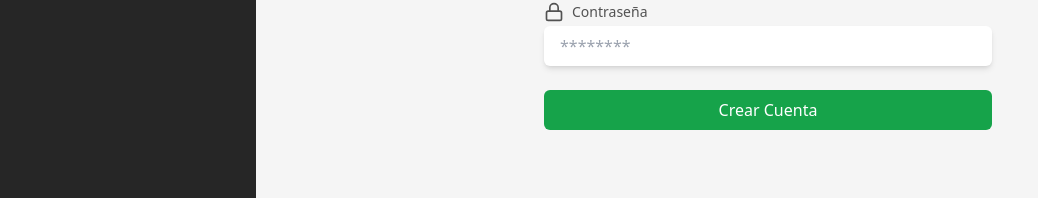
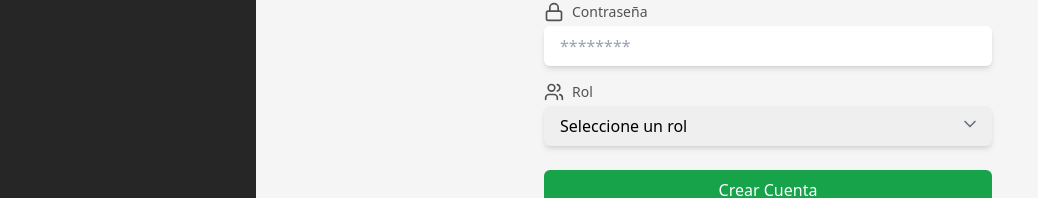
Before and after one commit to IvanGabrielYarupaitanRivera/SistemaDeGestionAcademica, a SvelteKit app: page /ingresar in a window 1280 px wide. Both pictures are taken after a click on the button "Crear Cuenta". Shown: the part 258-456 px from the top of the page, without its empty margins (0-1038 px from the left). Built offline with nearby package versions, Linux system fonts and the light colour scheme; no server answers.

Commit message:
Agregar selección de rol en el formulario de registro de usuario

```diff
--- a/src/routes/ingresar/+page.svelte
+++ b/src/routes/ingresar/+page.svelte
@@ -3,12 +3,13 @@
 	import { goto } from '$app/navigation';
 	import type { ActionResult } from '@sveltejs/kit';
 	import { fly } from 'svelte/transition';
-	import { Loader, Lock, Mail } from 'lucide-svelte';
+	import { ChevronDown, Loader, Lock, Mail, Users } from 'lucide-svelte';
 
 	let activeTab = $state('login');
 	let ingresando = $state(false);
 	let { form } = $props();
 	let showToast = $state(false);
+	let rolSeleccionado = $state('');
 
 	$effect(() => {
 		if (form?.error) {
@@ -109,7 +110,7 @@
 							name="email"
 							type="email"
 							required
-							class="mt-1 w-full rounded-md border-gray-300 px-4 py-2 shadow-md"
+							class="mt-1 w-full rounded-md px-4 py-2 shadow-md"
 						/>
 					</div>
 
@@ -126,7 +127,7 @@
 							name="password"
 							type="password"
 							required
-							class="mt-1 w-full rounded-md border-gray-300 px-4 py-2 shadow-md"
+							class="mt-1 w-full rounded-md px-4 py-2 shadow-md"
 						/>
 					</div>
 				</fieldset>
@@ -146,34 +147,59 @@
 					<legend class="sr-only">Datos de registro</legend>
 
 					<div>
-						<label class="flex items-center space-x-2 text-sm text-neutral-600" for="login-email">
+						<label class="flex items-center space-x-2 text-sm text-neutral-600" for="signUp-email">
 							<Mail class="h-5 w-5" /> <span>Email</span>
 						</label>
 						<input
 							placeholder="correo@ejemplo.com"
-							id="login-email"
+							id="signUp-email"
 							name="email"
 							type="email"
 							required
-							class="mt-1 w-full rounded-md border-gray-300 px-4 py-2 shadow-md"
+							class="mt-1 w-full rounded-md px-4 py-2 shadow-md"
 						/>
 					</div>
 
 					<div>
 						<label
 							class="flex items-center space-x-2 text-sm text-neutral-600"
-							for="login-password"
+							for="signUp-password"
 						>
 							<Lock class="h-5 w-5" /> <span>Contraseña</span>
 						</label>
 						<input
 							placeholder="********"
-							id="login-password"
+							id="signUp-password"
 							name="password"
 							type="password"
 							required
-							class="mt-1 w-full rounded-md border-gray-300 px-4 py-2 shadow-md"
+							class="mt-1 w-full rounded-md px-4 py-2 shadow-md"
 						/>
+					</div>
+
+					<div>
+						<label class="flex items-center space-x-2 text-sm text-neutral-600" for="signUp-rol">
+							<Users class="h-5 w-5" /> <span>Rol</span>
+						</label>
+						<div class="relative">
+							<select
+								placeholder="Seleccione un rol"
+								id="signUp-rol"
+								name="rol"
+								bind:value={rolSeleccionado}
+								required
+								class="mt-1 w-full cursor-pointer appearance-none rounded-md px-4 py-2 shadow-md"
+							>
+								<option value="" disabled selected class="hidden">Seleccione un rol</option>
+								<option value="Estudiante">Estudiante</option>
+								<option value="Profesor">Profesor</option>
+								<option value="Administrador">Administrador</option>
+							</select>
+							<ChevronDown
+								class="pointer-events-none absolute right-3 top-1/2 h-5 w-5 -translate-y-1/2 text-gray-500 transition-colors group-hover:text-gray-700"
+								aria-hidden="true"
+							/>
+						</div>
 					</div>
 				</fieldset>
 				<button
```
